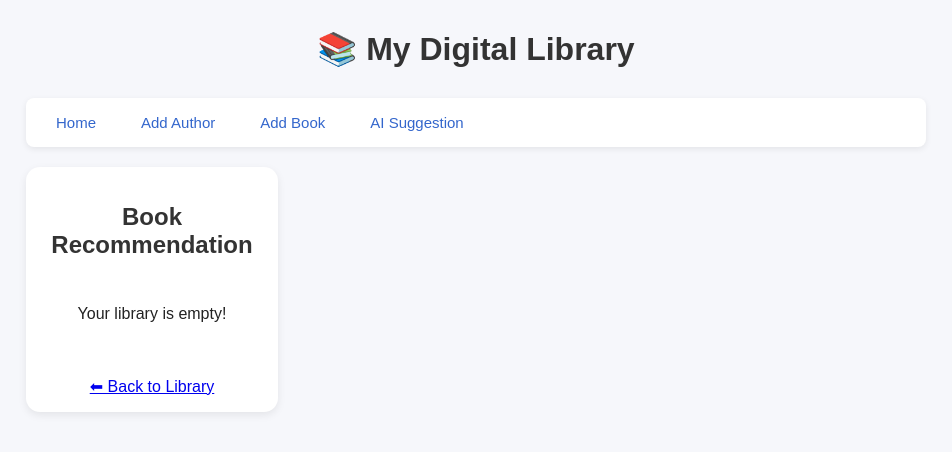
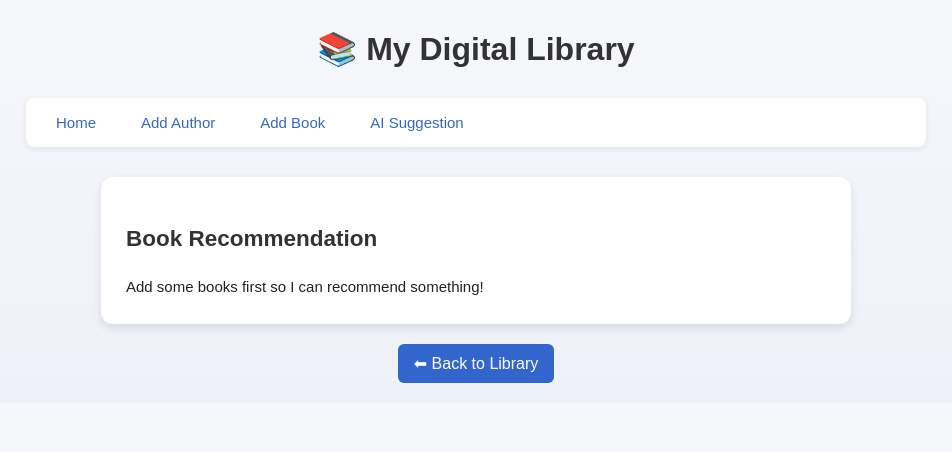
Before and after one commit to margarita-bykadorova/BookAlchemy, a Flask app: page /suggest in a window 1280 px wide. Shown: the top 452 px of the page, without its empty margins (164-1116 px from the left). Run offline with Flask 3, Linux system fonts and the light colour scheme.

Commit message:
Enhance UI styling and improve suggestion formatting

```diff
--- a/app.py
+++ b/app.py
@@ -1,9 +1,12 @@
 """Flask application for a simple digital library."""
 
-import openai
 import os
+
 from dotenv import load_dotenv
+from openai import OpenAI
+
 load_dotenv()
+client = OpenAI(api_key=os.getenv("OPENAI_API_KEY"))
 
 from flask import Flask, render_template, request, redirect, url_for
 
@@ -159,29 +162,34 @@ def book_detail(book_id):
 
 
 @app.route("/suggest")
-def suggest_book():
+def suggest():
+    """Generate a book recommendation using the AI model."""
     books = Book.query.all()
     titles = [book.title for book in books]
 
-    if not titles:
-        return render_template("suggest.html", suggestion="Your library is empty!")
+    if not books:
+        suggestion = "Add some books first so I can recommend something!"
+        return render_template("suggest.html", suggestion=suggestion)
 
-    # Prepare the prompt
     prompt = (
-        "I have read the following books:\n"
-        + "\n".join(f"- {title}" for title in titles)
-        + "\n\nPlease recommend one book I should read next and explain why."
+        "Based on the following books, recommend ONE book. "
+        "Use headings, bold, bullet points, and markdown formatting. "
+        "Books: " + ", ".join(titles)
     )
 
-    # Call AI API
-    client = openai.OpenAI(api_key=os.getenv("OPENAI_API_KEY"))
-    response = client.chat.completions.create(
-        model="gpt-4o-mini",
-        messages=[{"role": "user", "content": prompt}]
+    response = client.responses.create(
+        model="gpt-4.1-mini",
+        input=prompt
     )
 
-    suggestion = response.choices[0].message.content
-    return render_template("suggest.html", suggestion=suggestion)
+    import markdown
+    suggestion_md = response.output_text
+    suggestion_html = markdown.markdown(suggestion_md)
+
+    return render_template(
+        "suggest.html",
+        suggestion=suggestion_html  # send HTML instead of plain text
+    )
 
 
 with app.app_context():
--- a/static/styles.css
+++ b/static/styles.css
@@ -3,7 +3,7 @@ body {
     max-width: 900px;
     margin: 0 auto;
     padding: 20px;
-    background-color: #f6f7fb;
+    background: linear-gradient(to bottom, #f6f7fb, #eef1f7);
     color: #222;
 }
 
@@ -290,3 +290,85 @@ nav a:hover {
 .search-bar button:hover {
     background-color: #254a99;
 }
+
+.suggest-container {
+    display: flex;
+    justify-content: center;
+    margin-top: 20px;
+}
+
+.suggestion-card {
+    max-width: 650px;
+    text-align: left;
+    font-size: 15px;
+    line-height: 1.6;
+}
+
+.back-button {
+    display: inline-block;
+    margin-top: 15px;
+    padding: 8px 14px;
+    border-radius: 6px;
+    background-color: #3366cc;
+    color: #ffffff;
+    text-decoration: none;
+    font-size: 14px;
+}
+
+.back-button:hover {
+    background-color: #254a99;
+}
+
+.suggestion-wrapper {
+    display: flex;
+    justify-content: center;
+    margin-top: 30px;
+}
+
+.suggestion-card {
+    width: 700px;
+    max-width: 90%;
+    padding: 25px;
+    background: #fff;
+    border-radius: 12px;
+    box-shadow: 0 4px 10px rgba(0,0,0,0.1);
+    line-height: 1.6;
+}
+
+.back-btn-container {
+    text-align: center;
+    margin-top: 20px;
+}
+
+.back-btn {
+    display: inline-block;
+    background-color: #3366cc;
+    padding: 10px 16px;
+    border-radius: 6px;
+    color: #fff;
+    text-decoration: none;
+    font-weight: 500;
+}
+
+.back-btn:hover {
+    background-color: #254a99;
+}
+
+.markdown-content h1,
+.markdown-content h2,
+.markdown-content h3 {
+    margin-top: 15px;
+    color: #333;
+}
+
+.markdown-content p {
+    line-height: 1.6;
+}
+
+.markdown-content ul {
+    margin: 10px 0 10px 20px;
+}
+
+.markdown-content li {
+    margin-bottom: 6px;
+}
--- a/templates/book_detail.html
+++ b/templates/book_detail.html
@@ -48,11 +48,12 @@
         <button type="submit">Delete Author</button>
       </form>
     </div>
-
-    <a href="/">⬅ Back to Library</a>
   </div>
 
 </div>
 
+    <div class="back-btn-container">
+    <a class="back-btn" href="/">⬅ Back to Library</a>
+</div>
   </body>
 </html>
--- a/templates/suggest.html
+++ b/templates/suggest.html
@@ -18,12 +18,17 @@
   <a href="/suggest">AI Suggestion</a>
 </nav>
 
-<div class="book-card">
-    <h2>Book Recommendation</h2>
-    <p>{{ suggestion }}</p>
+<div class="suggestion-wrapper">
+  <div class="suggestion-card">
+      <h2>Book Recommendation</h2>
+      <div class="markdown-content">
+          {{ suggestion|safe }}
+      </div>
+  </div>
+</div>
 
-    <br>
-    <a href="/">⬅ Back to Library</a>
+<div class="back-btn-container">
+    <a class="back-btn" href="/">⬅ Back to Library</a>
 </div>
 
 </body>
```
